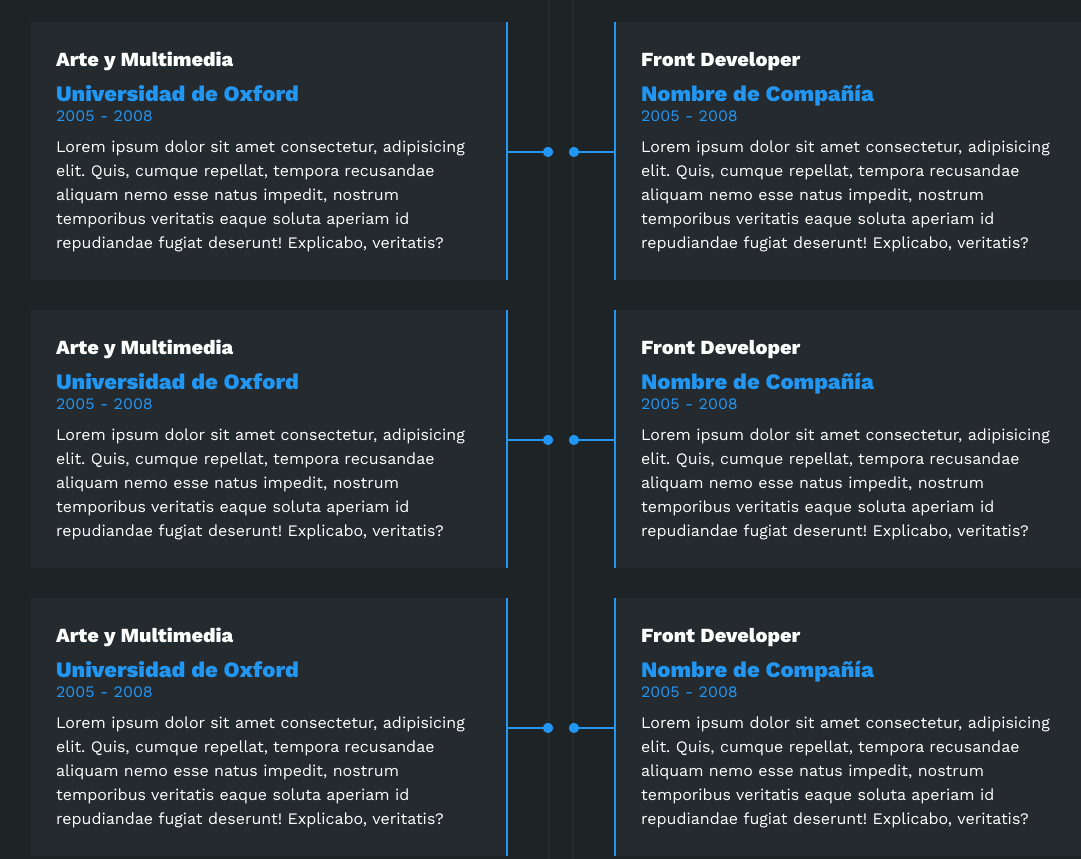
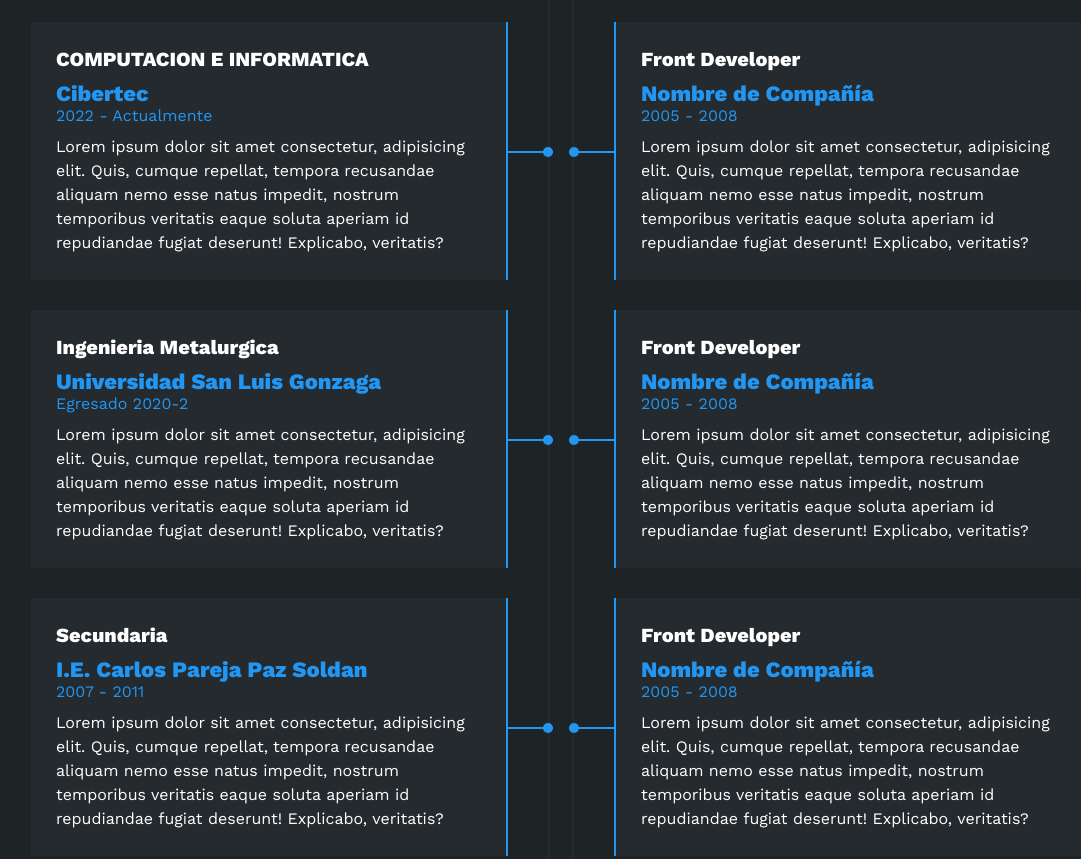
Before and after one commit to HCR29/Portafolio_hcr, a plain HTML site: page index.html in a window 1280 px wide. Shown: the part 2217-3076 px from the top of the page, without its empty margins (79-1160 px from the left). Drawn offline with nearby package versions, Linux system fonts and the light colour scheme.

Commit message:
ESTO ES UN COMENTARIO ENTRE COMILLAS DOBLES4

```diff
--- a/index.html
+++ b/index.html
@@ -253,27 +253,27 @@
                 <div class="col izquierda">
                     <h3>Educación</h3>
                     <div class="item izq">
-                        <h4>Arte y Multimedia</h4>
-                        <span class="casa">Universidad de Oxford</span>
-                        <span class="fecha">2005 - 2008</span>
+                        <h4>COMPUTACION E INFORMATICA</h4>
+                        <span class="casa">Cibertec</span>
+                        <span class="fecha">2022 - Actualmente</span>
                         <p>Lorem ipsum dolor sit amet consectetur, adipisicing elit. Quis, cumque repellat, tempora recusandae aliquam nemo esse natus impedit, nostrum temporibus veritatis eaque soluta aperiam id repudiandae fugiat deserunt! Explicabo, veritatis?</p>
                         <div class="conectori">
                             <div class="circuloi"></div>
                         </div>
                     </div>
                     <div class="item izq">
-                        <h4>Arte y Multimedia</h4>
-                        <span class="casa">Universidad de Oxford</span>
-                        <span class="fecha">2005 - 2008</span>
+                        <h4>Ingenieria Metalurgica</h4>
+                        <span class="casa">Universidad San Luis Gonzaga</span>
+                        <span class="fecha">Egresado 2020-2</span>
                         <p>Lorem ipsum dolor sit amet consectetur, adipisicing elit. Quis, cumque repellat, tempora recusandae aliquam nemo esse natus impedit, nostrum temporibus veritatis eaque soluta aperiam id repudiandae fugiat deserunt! Explicabo, veritatis?</p>
                         <div class="conectori">
                             <div class="circuloi"></div>
                         </div>
                     </div>
                     <div class="item izq">
-                        <h4>Arte y Multimedia</h4>
-                        <span class="casa">Universidad de Oxford</span>
-                        <span class="fecha">2005 - 2008</span>
+                        <h4>Secundaria</h4>
+                        <span class="casa">I.E. Carlos Pareja Paz Soldan</span>
+                        <span class="fecha">2007 - 2011</span>
                         <p>Lorem ipsum dolor sit amet consectetur, adipisicing elit. Quis, cumque repellat, tempora recusandae aliquam nemo esse natus impedit, nostrum temporibus veritatis eaque soluta aperiam id repudiandae fugiat deserunt! Explicabo, veritatis?</p>
                         <div class="conectori">
                             <div class="circuloi"></div>
```
